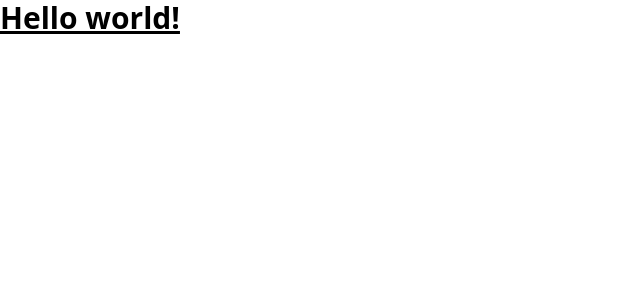
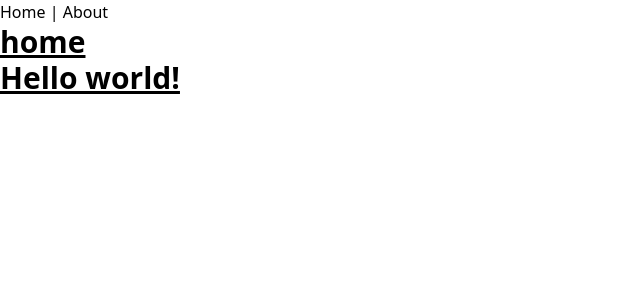
Before and after one commit to Helton-Carlos/smoke-testing, a Vue app: page / in a window 1280 px wide. Shown: the top 300 px of the page, without its empty margins (0-640 px from the left). Built offline with nearby package versions, Linux system fonts and the light colour scheme.

Commit message:
feat: adding vue router 4

```diff
--- a/package.json
+++ b/package.json
@@ -11,7 +11,8 @@
     "coverage": "vitest run --coverage"
   },
   "dependencies": {
-    "vue": "^3.2.37"
+    "vue": "^3.2.37",
+    "vue-router": "^4.1.5"
   },
   "devDependencies": {
     "@testing-library/vue": "^6.6.1",
--- a/src/App.vue
+++ b/src/App.vue
@@ -3,5 +3,10 @@ import HelloWorld from './components/HelloWorld.vue'
 </script>
 
 <template>
-  <HelloWorld />
+   <div id="nav">
+      <router-link to="/">Home</router-link> |
+      <router-link to="/about">About</router-link>
+  </div>
+  <router-view />
+  <HelloWorld msg="Vite + Vue" />
 </template>
--- a/src/main.ts
+++ b/src/main.ts
@@ -1,5 +1,9 @@
 import { createApp } from 'vue'
 import './style.css'
 import App from './App.vue'
+import router from './router'
 
-createApp(App).mount('#app')
+const app =createApp(App)
+
+app.use(router)
+app.mount('#app')
--- /dev/null
+++ b/src/pages/Home.vue
@@ -0,0 +1,5 @@
+<template>
+  <h1 class="text-3xl font-bold underline">
+    home
+  </h1>
+</template>
--- /dev/null
+++ b/src/pages/NotFound.vue
@@ -0,0 +1,5 @@
+<template>
+  <div>
+    <h1 class="text-3xl font-bold underline">notpage</h1>
+  </div>
+</template>
--- /dev/null
+++ b/src/router/index.ts
@@ -0,0 +1,21 @@
+import { createWebHistory, createRouter } from "vue-router";
+const routes = [
+  {
+    path: "/",
+    component: () => import('../pages/Home.vue'),
+    meta: {
+        requiresAuth: true,
+    }
+  },
+  {
+    path: "/:catchAll(.*)",
+    component: () => import('../pages/NotFound.vue'),
+  },
+];
+
+const router = createRouter({
+  history: createWebHistory(),
+  routes,
+});
+
+export default router;
```
Also changed, not shown: 2 other files (tests, documents, lock files or other folders).
